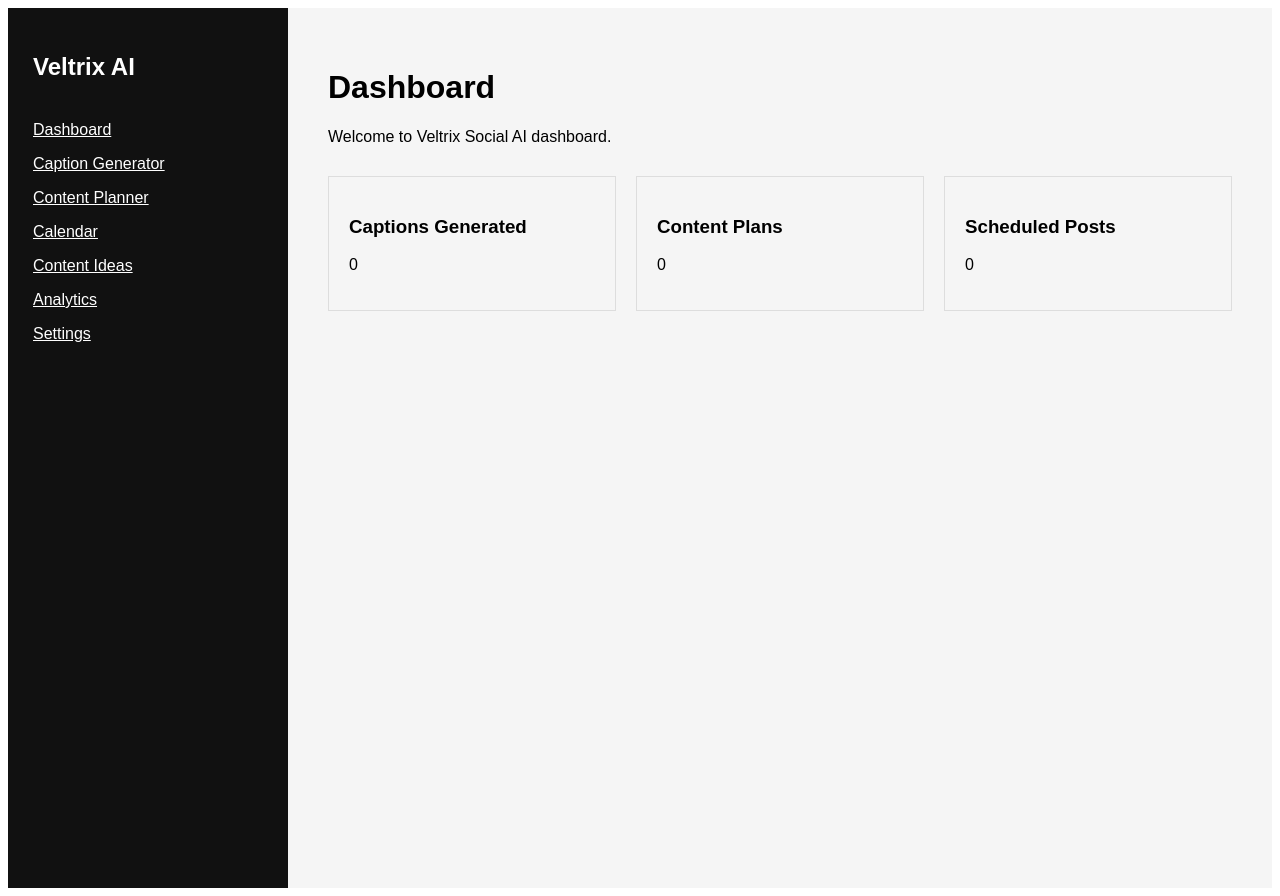
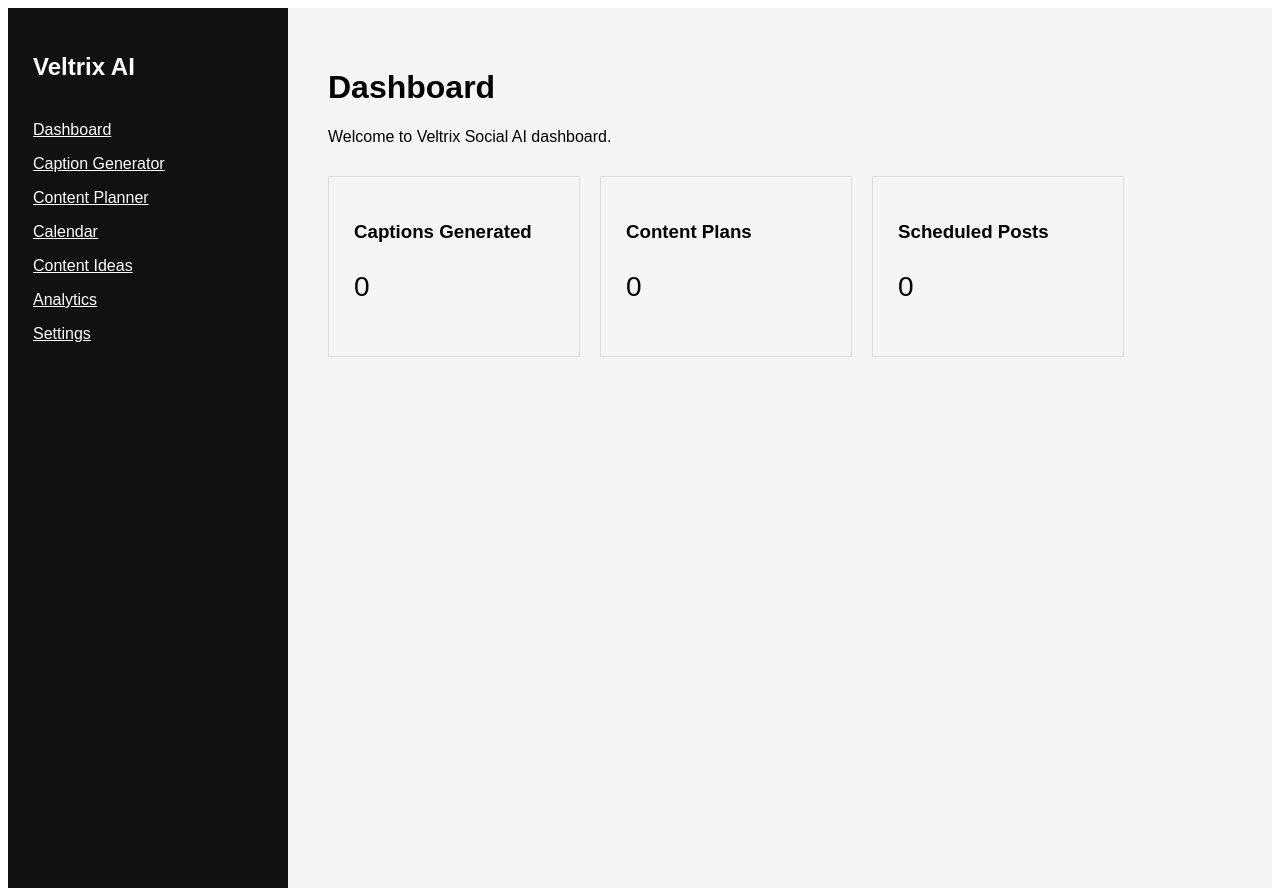
Before and after one commit to syedfaraz0099-sketch/veltrix-social-ai, a Next.js app in the folder frontend/: page /dashboard in a window 1280 px wide. Built offline with nearby package versions, Linux system fonts and the light colour scheme.

Commit message:
Update page.tsx

```diff
--- a/frontend/app/dashboard/page.tsx
+++ b/frontend/app/dashboard/page.tsx
@@ -1,32 +1,66 @@
+"use client"
+
+import { useEffect, useState } from "react"
+
 export default function DashboardPage() {
+
+  const [captions, setCaptions] = useState(0)
+  const [plans, setPlans] = useState(0)
+  const [scheduled, setScheduled] = useState(0)
+
+  useEffect(() => {
+
+    const savedCaptions = JSON.parse(localStorage.getItem("captions") || "[]")
+    const savedPlans = JSON.parse(localStorage.getItem("plans") || "[]")
+    const scheduledPosts = JSON.parse(localStorage.getItem("calendarPosts") || "[]")
+
+    setCaptions(savedCaptions.length)
+    setPlans(savedPlans.length)
+    setScheduled(scheduledPosts.length)
+
+  }, [])
+
   return (
     <div>
+
       <h1>Dashboard</h1>
       <p>Welcome to Veltrix Social AI dashboard.</p>
 
-      <div
-        style={{
-          display: "grid",
-          gridTemplateColumns: "repeat(3,1fr)",
-          gap: "20px",
-          marginTop: "30px"
-        }}
-      >
-        <div style={{border:"1px solid #ddd", padding:"20px"}}>
+      <div style={{
+        display:"flex",
+        gap:"20px",
+        marginTop:"30px"
+      }}>
+
+        <div style={{
+          border:"1px solid #ddd",
+          padding:"25px",
+          width:"200px"
+        }}>
           <h3>Captions Generated</h3>
-          <p>0</p>
+          <p style={{fontSize:"28px"}}>{captions}</p>
         </div>
 
-        <div style={{border:"1px solid #ddd", padding:"20px"}}>
+        <div style={{
+          border:"1px solid #ddd",
+          padding:"25px",
+          width:"200px"
+        }}>
           <h3>Content Plans</h3>
-          <p>0</p>
+          <p style={{fontSize:"28px"}}>{plans}</p>
         </div>
 
-        <div style={{border:"1px solid #ddd", padding:"20px"}}>
+        <div style={{
+          border:"1px solid #ddd",
+          padding:"25px",
+          width:"200px"
+        }}>
           <h3>Scheduled Posts</h3>
-          <p>0</p>
+          <p style={{fontSize:"28px"}}>{scheduled}</p>
         </div>
+
       </div>
+
     </div>
   )
 }
```
